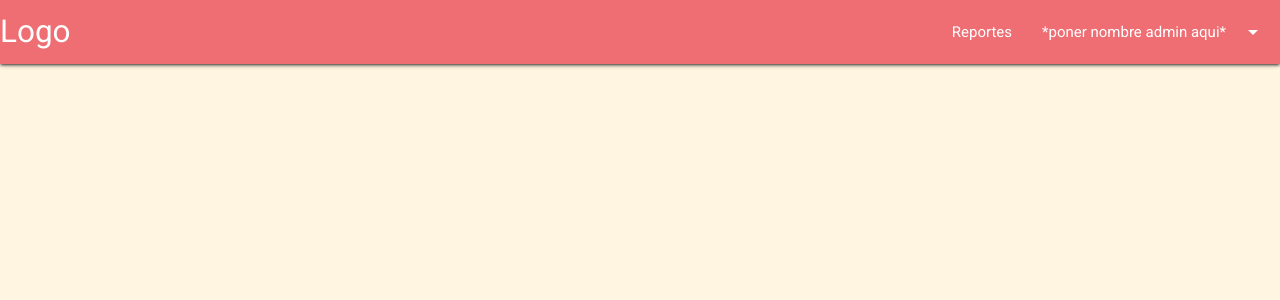
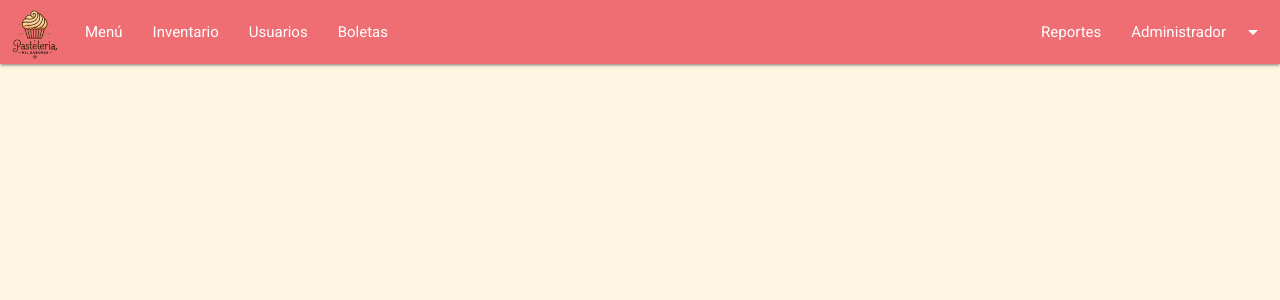
Before and after one commit to kiwibrain/Pasteleria_MS_React, a React (Vite) app: page /admin in a window 1280 px wide. Shown: the top 300 px of the page. Built offline with nearby package versions, Linux system fonts and the light colour scheme.

Commit message:
se arregla navbar de administrador

```diff
--- a/src/components/NavbarAdmin.jsx
+++ b/src/components/NavbarAdmin.jsx
@@ -6,6 +6,9 @@ const NavbarAdmin = () => {
   useEffect(() => {
     const sidenav = document.querySelectorAll(".sidenav");
     M.Sidenav.init(sidenav);
+
+    const dropdowns = document.querySelector(".dropdown-trigger");
+    M.Dropdown.init(dropdowns);
   }, []);
 
   return (
@@ -29,25 +32,19 @@ const NavbarAdmin = () => {
                 <li><a href="#">Usuarios</a></li>
                 <li><a href="#">Boletas</a></li>
               </ul>
-
-                <ul id="dropdown1" class="dropdown-content">
-                  <li><a href="#!">Perfil</a></li>
-                  <li><a href="#!">Cerrar Sesión</a></li>
-                </ul>
-                <nav>
-                  <div class="nav-wrapper">
-                    <a href="#!" class="brand-logo">Logo</a>
-                    <ul class="right hide-on-med-and-down">
-                      <li><a href="#">Reportes</a></li>
-                      <li><a class="dropdown-trigger" href="#!" data-target="dropdown1">*poner nombre admin aqui*<i class="material-icons right">arrow_drop_down</i></a></li>
-                    </ul>
-                  </div>
-                </nav>
-
+              <ul class="right hide-on-med-and-down">
+                <li><a href="#">Reportes</a></li>
+                <li><a class="dropdown-trigger" href="#!" data-target="dropdown1">Administrador<i class="material-icons right">arrow_drop_down</i></a></li>
+              </ul>
             </div>
           </nav>
         </div>
       </header>
+
+      <ul id="dropdown1" class="dropdown-content">
+        <li><a href="#!">Perfil</a></li>
+        <li><a href="#!">Cerrar Sesión</a></li>
+      </ul>
 
       <ul className="sidenav" id="mobile-demo">
         <li><Link to="/admin">Menú</Link></li>
```
